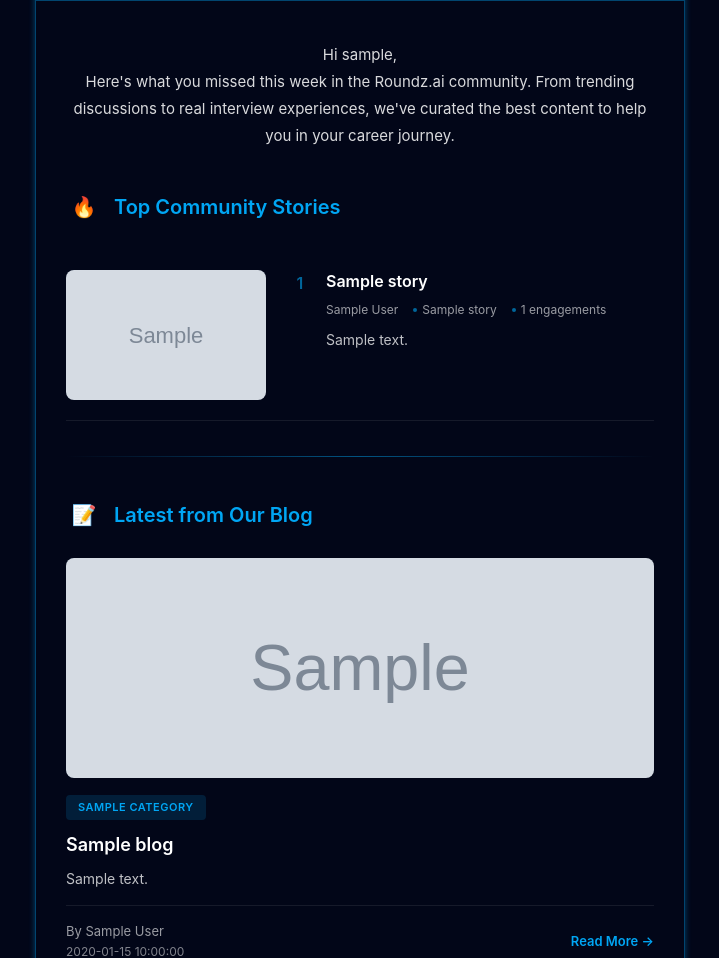
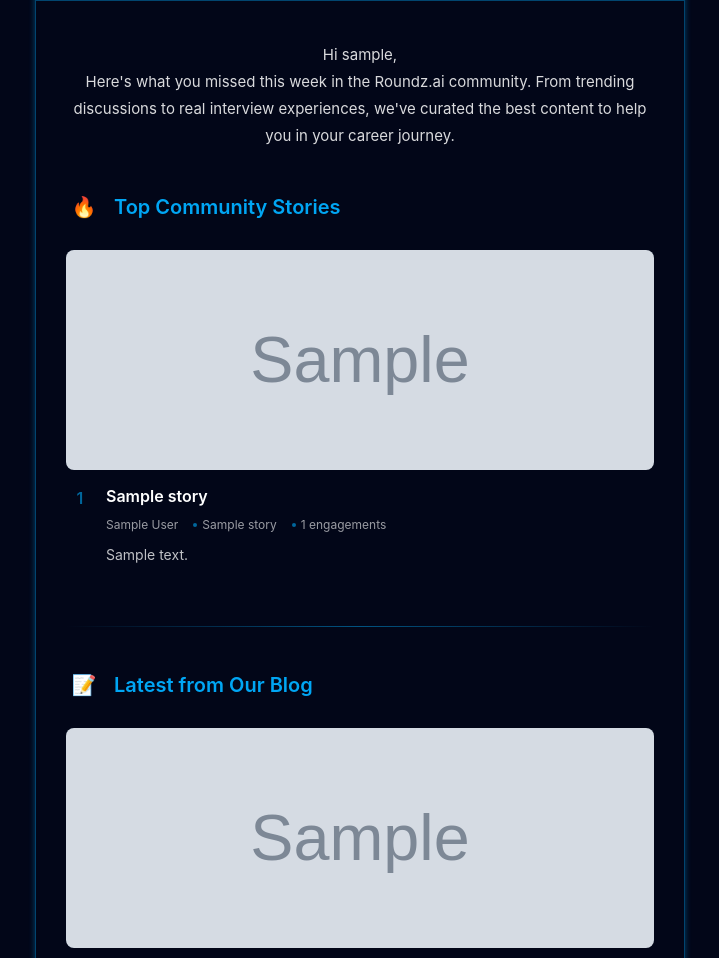
Before and after one commit to naval41/supporting-python-scripts, a Python web app: template email_automation/templates/weekly_digest.html in a window 1280 px wide. Shown: the part 388-1346 px from the top of the page, without its empty margins (280-999 px from the left). Run offline with Jinja, Linux system fonts and the light colour scheme; the template is opened without the code that fills it: most values are stand-ins (such as "Sample title", 1, 10 or a date in 2020); grey boxes marked "Sample" are stand-in pictures.

Commit message:
Correcting template

```diff
--- a/email_automation/templates/weekly_digest.html
+++ b/email_automation/templates/weekly_digest.html
@@ -148,35 +148,31 @@
             background: transparent;
             border: none;
             border-radius: 0;
-            padding: 20px 0;
-            margin-bottom: 15px;
+            overflow: hidden;
+            margin-bottom: 30px;
             transition: all 0.3s ease;
-            border-bottom: 1px solid rgba(255, 255, 255, 0.08);
-            display: flex;
-            gap: 20px;
-        }
-
-        .story-card:last-child {
-            border-bottom: none;
         }
 
         .story-card:hover {
-            background: rgba(0, 166, 244, 0.02);
+            opacity: 0.95;
         }
 
         .story-image {
-            width: 200px;
-            height: 130px;
-            flex-shrink: 0;
+            width: 100%;
+            height: 220px;
+            background: linear-gradient(135deg, rgba(0, 166, 244, 0.08) 0%, rgba(0, 166, 244, 0.03) 100%);
+            display: flex;
+            align-items: center;
+            justify-content: center;
             border-radius: 8px;
-            overflow: hidden;
-            background: linear-gradient(135deg, rgba(0, 166, 244, 0.08) 0%, rgba(0, 166, 244, 0.03) 100%);
+            margin-bottom: 15px;
         }
 
         .story-image img {
             width: 100%;
             height: 100%;
             object-fit: cover;
+            border-radius: 8px;
         }
 
         .story-header {
@@ -638,7 +634,6 @@
                 font-size: 24px;
             }
 
-            .story-card,
             .interview-card {
                 padding: 15px 0;
                 flex-direction: column;
```
